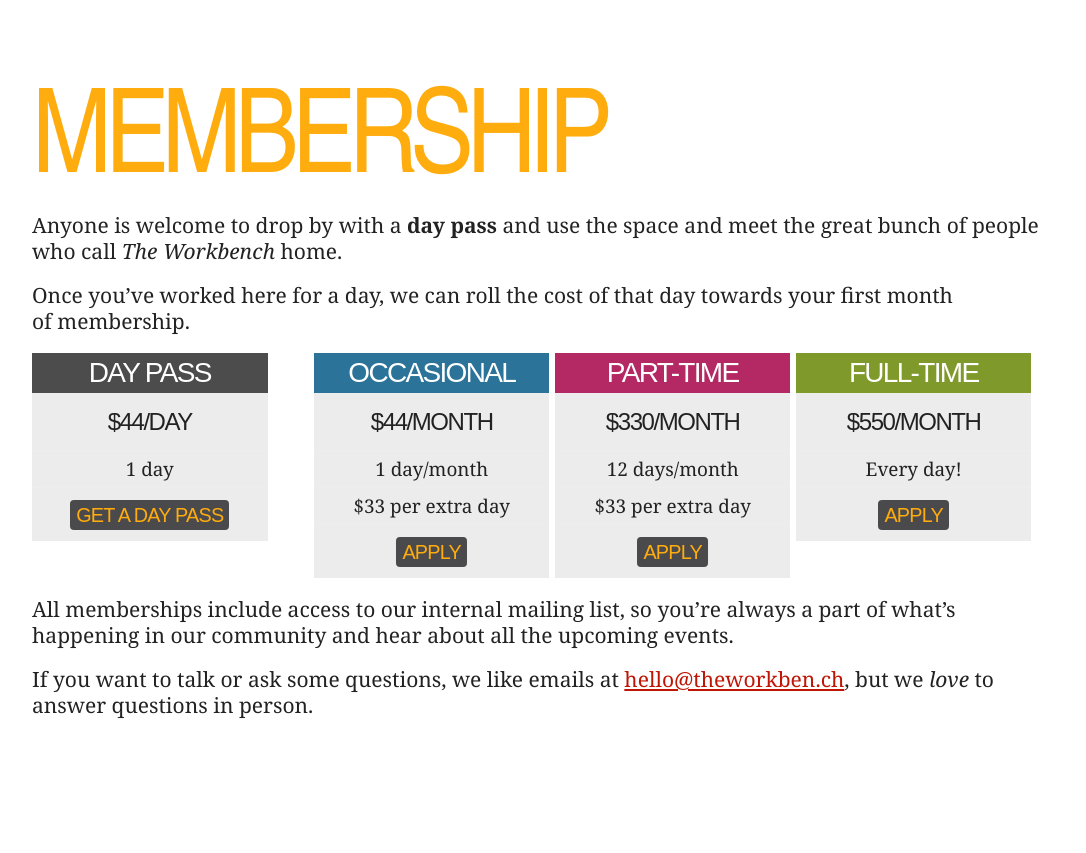
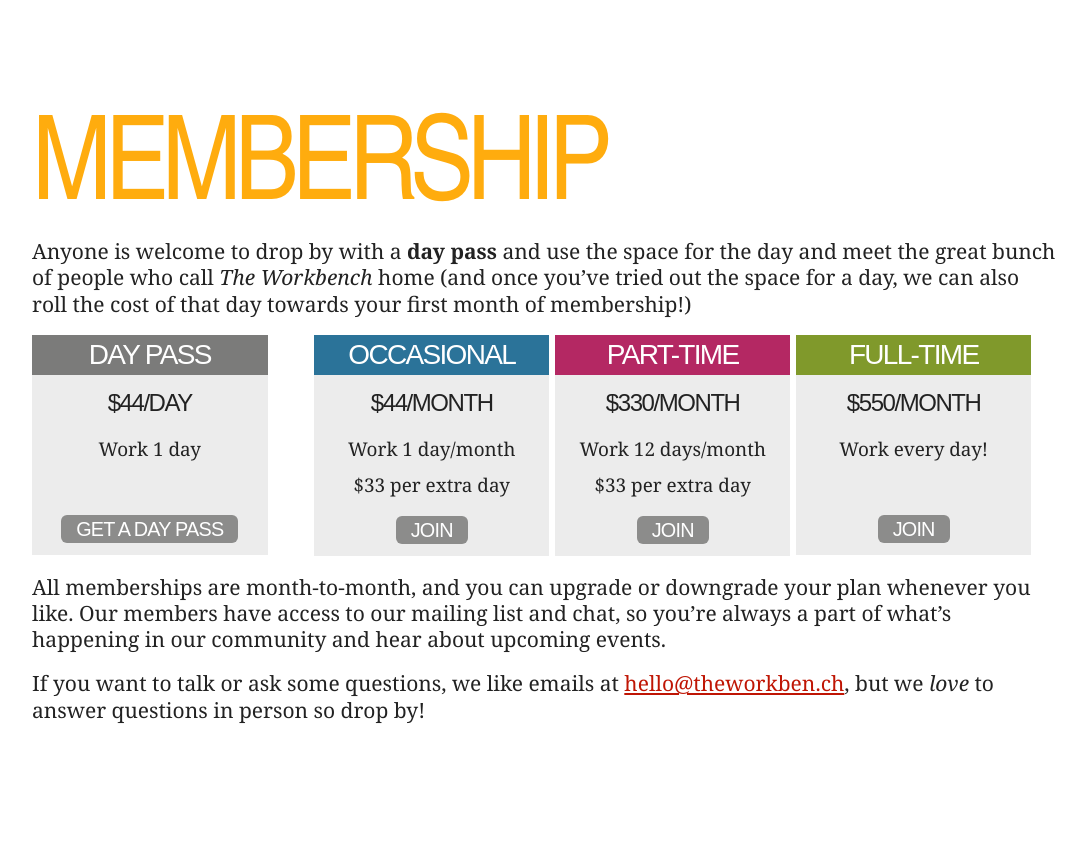
Before and after one commit to theworkbench/theworkbench-site, a PHP site: page /index.html in a window 1280 px wide. Shown: the part 2560-3413 px from the top of the page, without its empty margins (96-1182 px from the left). Run offline with PHP 8.4, Linux system fonts and the light colour scheme; some libraries are stand-ins or nearby versions.

Commit message:
Styling changes
Styling tweaks to membership panel, some copy changes

```diff
--- a/index.html
+++ b/index.html
@@ -2,7 +2,7 @@
 <html lang="en-au">
 <head>
 	<meta charset="utf-8">
-	<title>The Workbench - A creative coworking space in Ultimo, Sydney</title>
+	<title>The Workbench - A coworking space in Ultimo, Sydney</title>
 	<meta name="description" content="" />
 	<meta name="keywords" content="" />
 	<meta name="robots" content="" />
@@ -35,8 +35,8 @@
 		<section id="intro">
 			<p class="first"><strong class="we-believe">We&rsquo;re a coworking space <span>in Ultimo, Sydney.</span></strong></p>
 			<img src="images/sharing-crop.jpg" alt="" width="" height="" />
-			<p>The Workbench is a space where you can work and be surrounded by the best coworkers: other creative people, making interesting things. </p>
-			<p>Today people can work from anywhere, which means they sometimes don't have anywhere to work from. We&rsquo;re about fixing that. It&rsquo;s not about sharing desks and offices, it&rsquo;s about a creative&nbsp;community.</p>
+			<p>The Workbench is a space where you can get work done and be surrounded by the best kind of coworkers: other creative people, making interesting things.</p>
+			<p>Today people can work from anywhere, which means they sometimes don't have anywhere to work from. We&rsquo;re about fixing that. It&rsquo;s not about sharing desks and offices, it&rsquo;s about helping Sydney&rsquo;s independent&nbsp;community.</p>
 			<p>We&rsquo;re designers, writers, developers, artists and business&nbsp;people.</p>
 			<p>We&rsquo;re not about startups (though we&rsquo;ve got some great startups among our members) instead we&rsquo;re about a great place for
 			<p>Come show us what you&rsquo;re working&nbsp;on.</p>
@@ -72,9 +72,7 @@
 			<h2>Membership</h2>
 			<div>
 
-			<p>Anyone is welcome to drop by with a <strong>day pass</strong> and use the space and meet the great bunch of people who call <em>The&nbsp;Workbench</em>&nbsp;home.</p>
-
-			<p>Once you&rsquo;ve worked here for a day, we can roll the cost of that day towards your first month of&nbsp;membership.</p>
+			<p>Anyone is welcome to drop by with a <strong>day pass</strong> and use the space for the day and meet the great bunch of people who call <em>The&nbsp;Workbench</em>&nbsp;home (and once you&rsquo;ve tried out the space for a day, we can also roll the cost of that day towards your first month of&nbsp;membership!)</p>
 
 
 			<ul id="membership-table">
@@ -82,7 +80,7 @@
 					<h3>Day pass</h3>
 					<ol>
 						<li class="membership-price"><span>$44</span>/day</li>
-						<li>1 day</li>
+						<li>Work 1 day</li>
 						<li class="apply"><a href="#">Get a day pass</a></li>
 					</ol>
 				</li>
@@ -90,98 +88,35 @@
 					<h3>Occasional</h3>
 					<ol>
 						<li class="membership-price"><span>$44</span>/month</li>
-						<li>1 day/month</li>
+						<li>Work 1 day/month</li>
 						<li class="additionaldays"><span>$33 per extra day</li>
-						<li class="apply"><a href="#">Apply</a></li>
+						<li class="apply"><a href="#">Join</a></li>
 					</ol>
 				</li>
 				<li class="membership-part-time">
 					<h3>Part-time</h3>
 					<ol>
 						<li class="membership-price"><span>$330</span>/month</li>
-						<li>12 days/month</li>
+						<li>Work 12 days/month</li>
 						<li class="additionaldays">$33 per extra day</li>
-						<li class="apply"><a href="#">Apply</a></li>
+						<li class="apply"><a href="#">Join</a></li>
 					</ol>
 				</li>
 				<li class="membership-full-time">
 					<h3>Full-time</h3>
 					<ol>
 						<li class="membership-price"><span>$550</span>/month</li>
-						<li>Every day!</li>
-						<li class="apply"><a href="#">Apply</a></li>
+						<li>Work every day!</li>
+						<li class="apply"><a href="#">Join</a></li>
 					</ol>
 				</li>
 			</ul>
 
-<!--
-			<table id="membership-details">
-				<thead>
-					<tr>
-						<th scope="row">Membership types</th>
-						<th scope="col" class="membership-type"><h3>Occasional <span>membership</span></h3></td>
-						<th scope="col" class="membership-type"><h3>Part-time <span>membership</span></h3></td>
-						<th scope="col" class="membership-type"><h3>Full-time <span>membership</span></h3></td>
-					</tr>
-				</thead>
-				<tbody>
-					<tr class="membership-pricing">
-						<th scope="row">Pricing</th>
-						<td><strong>$40</strong> /month</td>
-						<td><strong>$300</strong> /month</td>
-						<td><strong>$500</strong> /month</td>
-					</tr>
-					<tr class="membership-blurb">
-						<th>Which suits you</th>
-						<td><p>If you&rsquo;re coming in for more than one day a month</strong>, this is a great way to be a part of the community. Basic members get one day free a month, access to our events and a cheaper rate for additional&nbsp;days.</p></td>
-						<td><p>If you&rsquo;re here up to 3 days a week, this is perfect for you.</strong> Lite members get up to 3 days a week access and all the benefits of Basic&nbsp;membership.</p></td>
-						<td><p>Want to make <em>The Workbench</em> your full-time workplace? That&rsquo;s great!</p>
-						<p>You&rsquo;ll be a core part of the community, and have the option of your own desk so you can leave monitors, keyboards and other things set up just&nbsp;so.</p></td>
-					</tr>
-					<tr class="membership-access">
-						<th scope="row">Access</th>
-						<td>
-							<p>1 day / month</p>
-							<p>$30 for additional days</p>
-						</td>
-						<td>
-							<p>12 days / month</p>
-							<p>$30 for additional days</p>
-						</td>
-						<td>
-							<p>Every day!</p>
-							<p>Option of 24/7 access</p>
-						</td>
-					</tr>
-					<tr class="membership-benefits">
-						<th scope="row">Benefits</th>
-						<td>
-							<ul>
-								<li>TheWorkben.ch community events and mailing list</li>
-							</ul>
-						</td>
-						<td>
-							<ul>
-								<li>TheWorkben.ch community events and mailing list</li>
-							</ul>
-						</td>
-						<td>
-							<ul>
-								<li>TheWorkben.ch community events and mailing list</li>
-								<li>A desk to call your own</li>
-								<li>Option to have keys for 24/7 access</li>
-							</ul>
-						</td>
-					</tr>
-				</tbody>
-			</table>
 
--->
-
-			<p>All memberships include access to our internal mailing list, so you&rsquo;re always a part of what&rsquo;s happening in our community and hear about all the upcoming&nbsp;events.</p>
+			<p>All memberships are month-to-month, and you can upgrade or downgrade your plan whenever you like. Our members have access to our mailing list and chat, so you&rsquo;re always a part of what&rsquo;s happening in our community and hear about upcoming&nbsp;events.</p>
 
 
-			<p>If you want to talk or ask some questions, we like emails at <a href="mailto:hello@theworkben.ch">hello@theworkben.ch</a>, but we <em>love</em> to answer questions in&nbsp;person.</p>
+			<p>If you want to talk or ask some questions, we like emails at <a href="mailto:hello@theworkben.ch">hello@theworkben.ch</a>, but we <em>love</em> to answer questions in&nbsp;person so drop by!</p>
 
 			</div>
 
--- a/stylesheets/styles.css
+++ b/stylesheets/styles.css
@@ -25,20 +25,29 @@ header.header p:before { content: "because ";}
 #intro img { width: 300px; margin: 0 7%; float: right; border-radius: 150px;}
 
 
+
 #how-it-works ul, #how-it-works ol, #how-it-works li { margin: 0; padding: 0; list-style: none; }
 #how-it-works ul li { display: inline-block; vertical-align: top; width: 23%; text-align: center; background: #ececec; -webkit-transition: 0.8s all ease-out; }
-#how-it-works ul li:hover { box-shadow: 0 0 6px rgba(0,0,0,0.3); -webkit-transition: 0.15s all ease-out; }
-#how-it-works ul li:hover li:hover { box-shadow: none; }
+#how-it-works ul li:hover { box-shadow: 0 0 6px rgba(0,0,0,0.35); -webkit-transition: 0.15s all ease-out; -webkit-transform: scale(1.06);  }
+#how-it-works ul li:hover li:hover { box-shadow: none; -webkit-transform: scale(1); }
 #how-it-works .membership-day-pass { margin-right: 4%; }
-#how-it-works ol li { display: block; width: 100%; margin-right: 0; border: none; border-top: 1px dotted #efefef; padding: 0.3em 0; font-size: 0.9em; line-height: 1.3em;}
-#how-it-works ul h3 { font-family: "din-condensed-web", sans-serif; font-weight: 200; text-transform: uppercase; letter-spacing: -0.06em; padding: 0.25em 0; background: #4b4c4b; color: #fff; font-size: 28px; }
+#how-it-works .membership-day-pass .apply, #how-it-works ul li.membership-full-time .apply { padding-top: 50px;}
+#how-it-works ol li { display: block; width: 100%; margin-right: 0; border: none; padding: 0.3em 0; font-size: 0.9em; line-height: 1.3em;}
+#how-it-works ul h3 { font-family: "din-condensed-web", sans-serif; font-weight: 200; text-transform: uppercase; letter-spacing: -0.06em; padding: 0.25em 0; background: #7b7b7a; color: #fff; font-size: 28px; }
+#how-it-works ul li.membership-day-pass:hover .apply a { background-color: #5b5b5a;}
+
 #how-it-works ul li.membership-occasional h3 { background: #2b7399; }
+#how-it-works ul li.membership-occasional:hover .apply a { background-color: #2b7399;}
 #how-it-works ul li.membership-part-time h3 { background: #b42863; }
+#how-it-works ul li.membership-part-time:hover .apply a { background-color: #b42863;}
 #how-it-works ul li.membership-full-time h3 { background: #80992b; }
+#how-it-works ul li.membership-full-time:hover .apply a { background-color: #80992b;}
+
 #how-it-works ul li.membership-price { font-family: "din-condensed-web", sans-serif; font-weight: 200; text-transform: uppercase; letter-spacing: -0.06em; font-size: 24px; line-height: 42px; }
 #how-it-works ul li.apply { padding: 0.8em 0 0.7em; }
 
-#how-it-works ol li a { background: #4a4a4c; color: #ffac0e; border-radius: 4px; font-family: "din-condensed-web", sans-serif; font-weight: 200; font-size: 1.05em; text-transform: uppercase; letter-spacing: -0.04em; text-decoration: none;font-style: normal; padding: 4px 6px; }
+#how-it-works ol li a { background: #8c8c8b; color: #fff; border-radius: 6px; font-family: "din-condensed-web", sans-serif; font-weight: 200; font-size: 1.05em; text-transform: uppercase; letter-spacing: -0.04em; text-decoration: none;font-style: normal; padding: 3px 15px; -webkit-transition: 0.8s all ease-in; }
+#how-it-works ul li ol li.apply a:hover { background: #ffac0e; -webkit-transform: scale(1.1); -webkit-transition: 0.15s all ease-out; }
 
 
 
@@ -105,7 +114,7 @@ nav li a:hover { background: #C91604;  -webkit-transition: all 0.1s ease-out;}
 #the-space header p {background: rgb(191,21,4); color: #fff; font-size: 0.8em; overflow: auto; padding: 0.5em 1em; margin: 0;}
 #the-space header span.date {margin-left: 1em;}
 #the-space header .musicsources {float: right;}
-#the-space section p { background: rgba(0,0,0,0.77) url(../images/iconfade.png) fixed top center; color: #fff; width: 32%; min-width: 300px; float: left; clear: left; padding: 15px 4.5% 15px 7%; margin: 0; }
+#the-space section p { background: rgba(0,0,0,0.77) url(../images/iconfade.png) fixed top center; color: #fff; width: 42%; min-width: 300px; float: left; clear: left; padding: 15px 4.5% 15px 7%; margin: 0; }
 #the-space section p:last-child { padding-bottom: 64px; }
 #the-space section p.first { padding-top: 64px; } /* I know, I know, this is a dirty hack. Please fix me. */
 #the-space a { color: #fff; }
```
